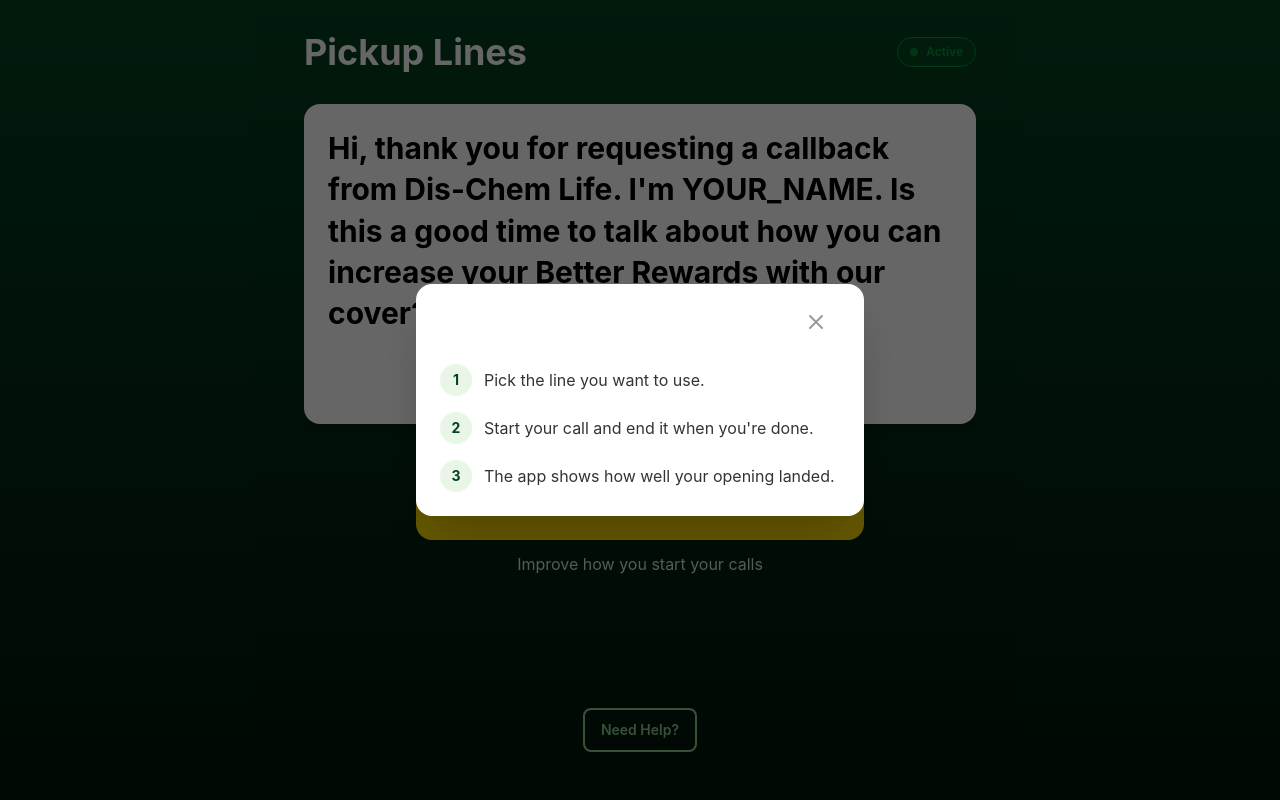
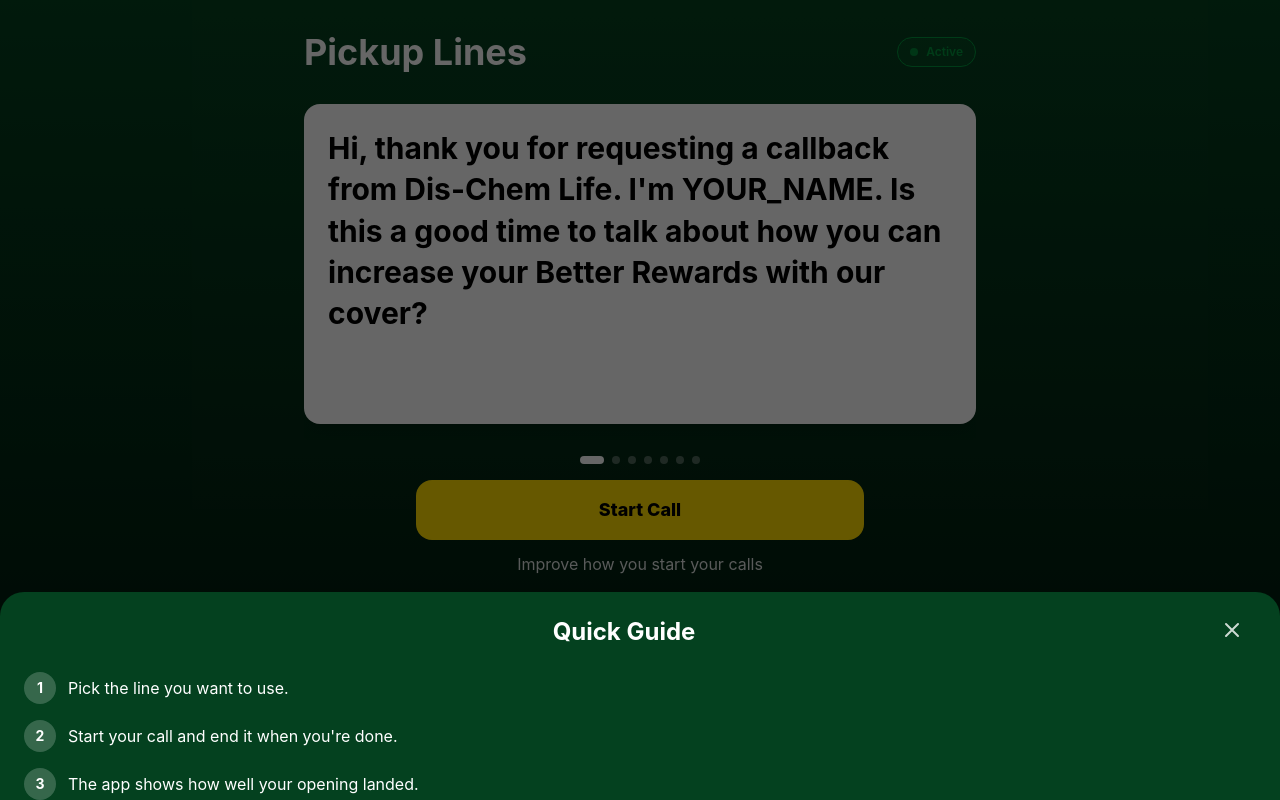
Before and after one commit to pierre-design/pickup-line, a React (Vite) app: page / in a window 1280 px wide. Both pictures are taken after a click on the button "Need Help?". Built offline with nearby package versions, Linux system fonts and the light colour scheme; no server answers.

Commit message:
Enhance: Added drawer to replace modals and errors

```diff
--- a/src/components/FeedbackCard.tsx
+++ b/src/components/FeedbackCard.tsx
@@ -20,24 +20,35 @@
   return (
     <AnimatePresence>
       <motion.div
-        initial={{ y: 100, opacity: 0 }}
-        animate={{ y: 0, opacity: 1 }}
-        exit={{ y: 100, opacity: 0 }}
-        transition={{ type: 'spring', damping: 25, stiffness: 300 }}
-        className="fixed bottom-4 sm:bottom-6 left-1/2 -translate-x-1/2 w-[calc(100%-2rem)] sm:w-[90%] max-w-md rounded-2xl shadow-lg p-6 bg-[#04411F] z-50"
+        initial={{ y: '100%' }}
+        animate={{ y: 0 }}
+        exit={{ y: '100%' }}
+        transition={{ type: 'tween', duration: 0.3, ease: 'easeInOut' }}
+        className="fixed bottom-0 left-0 right-0 bg-[#04411F] z-50 rounded-t-3xl shadow-2xl"
         role="alert"
         aria-live="polite"
       >
-        <div className="flex items-start gap-3 sm:gap-4">
+        <div className="p-6 pb-safe">
+          {/* Close button */}
+          {onDismiss && (
+            <button
+              onClick={onDismiss}
+              className="absolute top-4 right-4 text-white/80 hover:text-white transition-colors"
+              aria-label="Dismiss feedback"
+            >
+              <CloseIcon />
+            </button>
+          )}
+
           {/* Content */}
-          <div className="flex-1 min-w-0">
-            <p className="font-bold text-base sm:text-lg mb-2 text-white">
+          <div className="pr-10">
+            <p className="font-bold text-lg text-white mb-4">
               {feedback.message}
             </p>
 
             {/* Suggested pickup line for negative feedback */}
             {!isPositive && feedback.suggestedPickupLine && (
-              <div className="mt-4 p-4 bg-white/10 rounded-xl backdrop-blur-sm border border-white/20">
+              <div className="mt-4 p-4 bg-white/10 rounded-xl border border-white/20">
                 <p className="text-white text-sm font-bold mb-2">
                   💡 Try this instead:
                 </p>
@@ -47,17 +58,6 @@
               </div>
             )}
           </div>
-
-          {/* Dismiss button */}
-          {onDismiss && (
-            <button
-              onClick={onDismiss}
-              className="flex-shrink-0 hover:scale-110 active:scale-95 transition-transform min-w-[44px] min-h-[44px] flex items-center justify-center -mr-2 -mt-2 touch-manipulation rounded-full text-white/80 hover:text-white hover:bg-white/20"
-              aria-label="Dismiss feedback"
-            >
-              <CloseIcon />
-            </button>
-          )}
         </div>
       </motion.div>
     </AnimatePresence>
--- a/src/components/OutcomeSelector.tsx
+++ b/src/components/OutcomeSelector.tsx
@@ -1,3 +1,5 @@
+import { motion, AnimatePresence } from 'framer-motion';
+
 interface OutcomeSelectorProps {
   show: boolean;
   onSelect: (outcome: 'stayed' | 'left') => void;
@@ -12,8 +14,16 @@
   const confidencePercent = confidence ? Math.round(confidence * 100) : 0;
 
   return (
-    <div className="fixed inset-0 z-50 flex items-center justify-center p-6 bg-black/60">
-      <div className="bg-[#04411F] rounded-2xl p-6 max-w-md w-full shadow-2xl">
+    <AnimatePresence>
+      <div className="fixed inset-0 z-50 bg-black/60">
+        <motion.div
+          initial={{ y: '100%' }}
+          animate={{ y: 0 }}
+          exit={{ y: '100%' }}
+          transition={{ type: 'tween', duration: 0.3, ease: 'easeInOut' }}
+          className="absolute bottom-0 left-0 right-0 bg-[#04411F] rounded-t-3xl shadow-2xl"
+        >
+          <div className="p-6 pb-safe">
             <h3 className="text-xl font-bold text-white mb-2 text-center">
               How did the call go?
             </h3>
@@ -36,26 +46,28 @@
             <div className="flex gap-3">
               <button
                 onClick={() => onSelect('stayed')}
-            className={`flex-1 px-6 py-4 rounded-lg font-bold transition-all ${
+                className={`flex-1 px-6 py-4 rounded-lg font-bold transition-all border-2 ${
                   suggestedOutcome === 'stayed'
-                ? 'bg-medium-green text-black ring-2 ring-white ring-offset-2 ring-offset-[#04411F]'
-                : 'bg-medium-green text-black hover:bg-medium-green/90'
+                    ? 'border-white bg-white/10 text-white'
+                    : 'border-white text-white hover:bg-white/10'
                 }`}
               >
                 They Stayed
               </button>
               <button
                 onClick={() => onSelect('left')}
-            className={`flex-1 px-6 py-4 rounded-lg font-bold transition-all ${
+                className={`flex-1 px-6 py-4 rounded-lg font-bold transition-all border-2 ${
                   suggestedOutcome === 'left'
-                ? 'bg-pink text-black ring-2 ring-white ring-offset-2 ring-offset-[#04411F]'
-                : 'bg-pink text-black hover:bg-pink/90'
+                    ? 'border-white bg-white/10 text-white'
+                    : 'border-white text-white hover:bg-white/10'
                 }`}
               >
                 They Left
               </button>
             </div>
           </div>
+        </motion.div>
       </div>
+    </AnimatePresence>
   );
 }
--- a/src/components/QuickGuideModal.tsx
+++ b/src/components/QuickGuideModal.tsx
@@ -1,3 +1,5 @@
+import { motion, AnimatePresence } from 'framer-motion';
+
 interface QuickGuideModalProps {
   show: boolean;
   onDismiss: () => void;
@@ -7,25 +9,28 @@
   if (!show) return null;
 
   return (
+    <AnimatePresence>
       <div
-      className="fixed inset-0 z-50 flex items-center justify-center p-6"
+        className="fixed inset-0 z-50 bg-black/60"
         onClick={onDismiss}
         role="dialog"
         aria-modal="true"
         aria-labelledby="quick-guide-title"
       >
-      {/* Backdrop */}
-      <div className="absolute inset-0 bg-black/60" />
-
-      {/* Modal Content */}
-      <div
-        className="relative bg-white rounded-2xl p-6 max-w-md w-full shadow-2xl"
+        {/* Drawer Content */}
+        <motion.div
+          initial={{ y: '100%' }}
+          animate={{ y: 0 }}
+          exit={{ y: '100%' }}
+          transition={{ type: 'tween', duration: 0.3, ease: 'easeInOut' }}
+          className="absolute bottom-0 left-0 right-0 bg-[#04411F] rounded-t-3xl shadow-2xl"
           onClick={(e) => e.stopPropagation()}
         >
+          <div className="p-6 pb-safe">
             {/* Close button */}
             <button
               onClick={onDismiss}
-          className="absolute top-4 right-4 text-black/40 hover:text-black transition-colors"
+              className="absolute top-4 right-4 text-white/80 hover:text-white transition-colors"
               aria-label="Close quick guide"
             >
               <svg
@@ -45,32 +50,34 @@
 
             <h3
               id="quick-guide-title"
-          className="text-2xl font-bold text-black mb-6 text-center pr-8"
+              className="text-2xl font-bold text-white mb-6 text-center pr-8"
             >
               Quick Guide
             </h3>
 
-        <ol className="text-base text-black/80 space-y-4">
+            <ol className="text-base text-white space-y-4">
               <li className="flex items-start gap-3">
-            <span className="flex-shrink-0 w-8 h-8 rounded-full bg-light-green/20 text-dark-green flex items-center justify-center text-sm font-bold">
+                <span className="flex-shrink-0 w-8 h-8 rounded-full bg-white/20 text-white flex items-center justify-center text-sm font-bold">
                   1
                 </span>
                 <span className="pt-1">Pick the line you want to use.</span>
               </li>
               <li className="flex items-start gap-3">
-            <span className="flex-shrink-0 w-8 h-8 rounded-full bg-light-green/20 text-dark-green flex items-center justify-center text-sm font-bold">
+                <span className="flex-shrink-0 w-8 h-8 rounded-full bg-white/20 text-white flex items-center justify-center text-sm font-bold">
                   2
                 </span>
                 <span className="pt-1">Start your call and end it when you're done.</span>
               </li>
               <li className="flex items-start gap-3">
-            <span className="flex-shrink-0 w-8 h-8 rounded-full bg-light-green/20 text-dark-green flex items-center justify-center text-sm font-bold">
+                <span className="flex-shrink-0 w-8 h-8 rounded-full bg-white/20 text-white flex items-center justify-center text-sm font-bold">
                   3
                 </span>
                 <span className="pt-1">The app shows how well your opening landed.</span>
               </li>
             </ol>
           </div>
+        </motion.div>
       </div>
+    </AnimatePresence>
   );
 }
```
Lines whose indentation alone changed are shown as unchanged.
